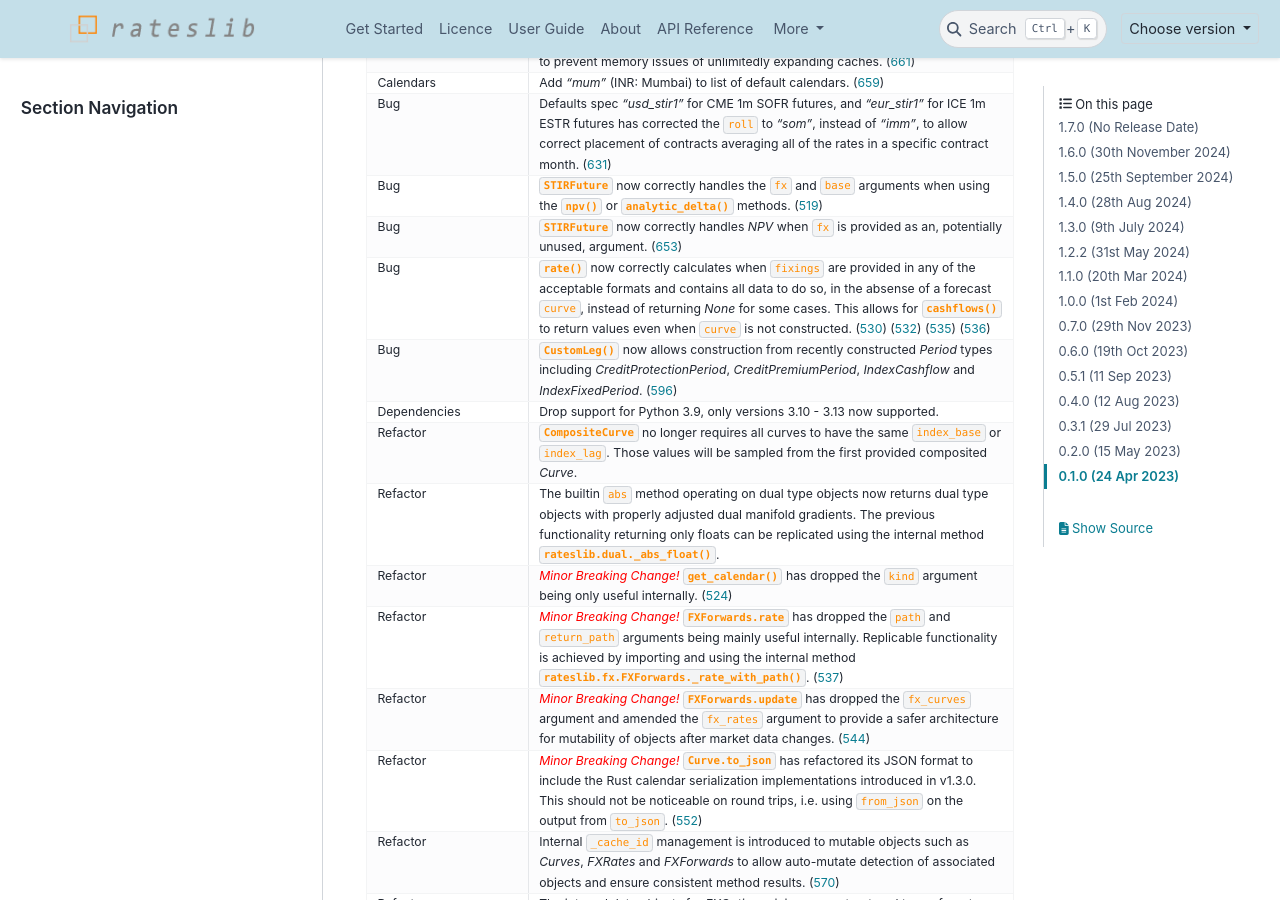
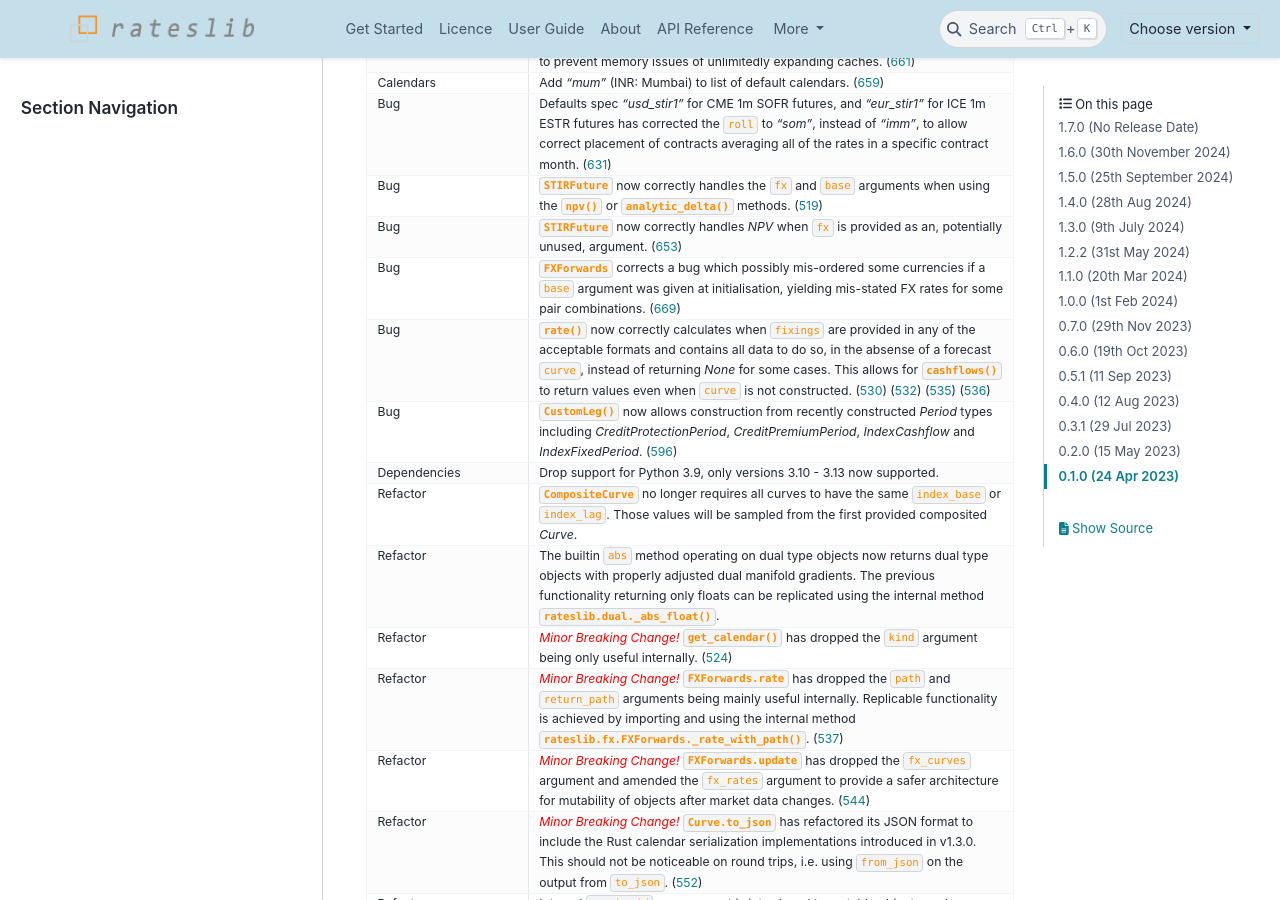
Before and after one commit to attack68/rateslib, a Sphinx documentation site: the page built from docs/source/i_whatsnew.rst, in a window 1280 px wide and 900 px high, scrolled down 827 px. Built offline with Sphinx 7.4.7 and the PyData theme 0.15.4, drawn with Linux system fonts in a browser that asks for light colours; comment, search, counter and statistics services are not loaded.

Commit message:
TST: add tests

```diff
--- a/docs/source/i_whatsnew.rst
+++ b/docs/source/i_whatsnew.rst
@@ -85,6 +85,11 @@ objects now have specific methods to allow *updates*.
      - :class:`~rateslib.instruments.STIRFuture` now correctly handles *NPV* when ``fx``
        is provided as an, potentially unused, argument.
        (`653 <https://github.com/attack68/rateslib/pull/653>`_)
+   * - Bug
+     - :class:`~rateslib.fx.FXForwards` corrects a bug which possibly mis-ordered some
+       currencies if a ``base`` argument was given at initialisation, yielding mis-stated FX rates
+       for some pair combinations.
+       (`669 <https://github.com/attack68/rateslib/pull/669>`_)
    * - Bug
      - :meth:`~rateslib.periods.FloatPeriod.rate` now correctly calculates when ``fixings``
        are provided in any of the acceptable formats and contains all data to do so, in the
```
